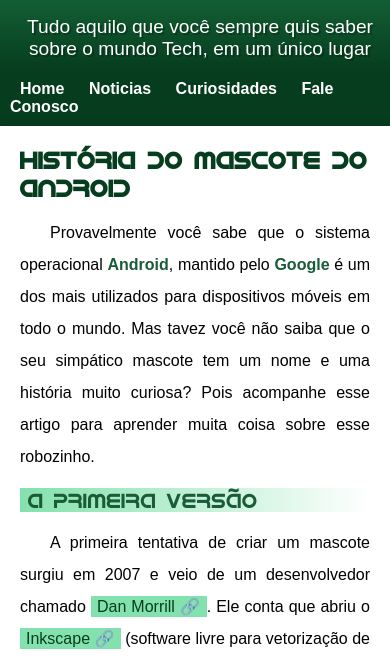
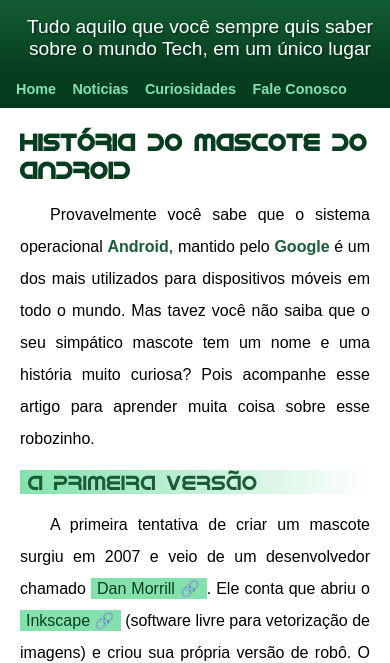
Before and after one commit to Guilherme22B/projeto-android, a plain HTML site: page index.html in a window 390 px wide. Shown: the part 158-821 px from the top of the page. Drawn offline with Linux system fonts and the light colour scheme.

Commit message:
nav
ajuste na responsividade do menu de navegaçao

```diff
--- a/estilo/style.css
+++ b/estilo/style.css
@@ -50,6 +50,7 @@ header p{
     font-size: 1.2em;
     max-width: 500px;
     padding: 0px 0px 10px 10px;
+    margin-bottom: 20px;
     margin: auto;
     text-shadow: 2px 2px 0px rgba(0, 0, 0, 0.26);
 }
@@ -60,7 +61,7 @@ nav{
     box-shadow: 0px 7px 7px rgba(0, 0, 0, 0.205);
 }
 nav a{
-    color: white;
+    color: var(--cor1);
     padding: 10px;
     border-radius: 5px;
     font-weight: bold;
@@ -178,3 +179,11 @@ footer a:hover{
     text-decoration: underline;
     color: var(--cor1);
 }
+
+@media(max-width: 430px){
+    nav a{
+        padding: 6px;
+        font-size: 0.9em;
+
+    }
+}
```
